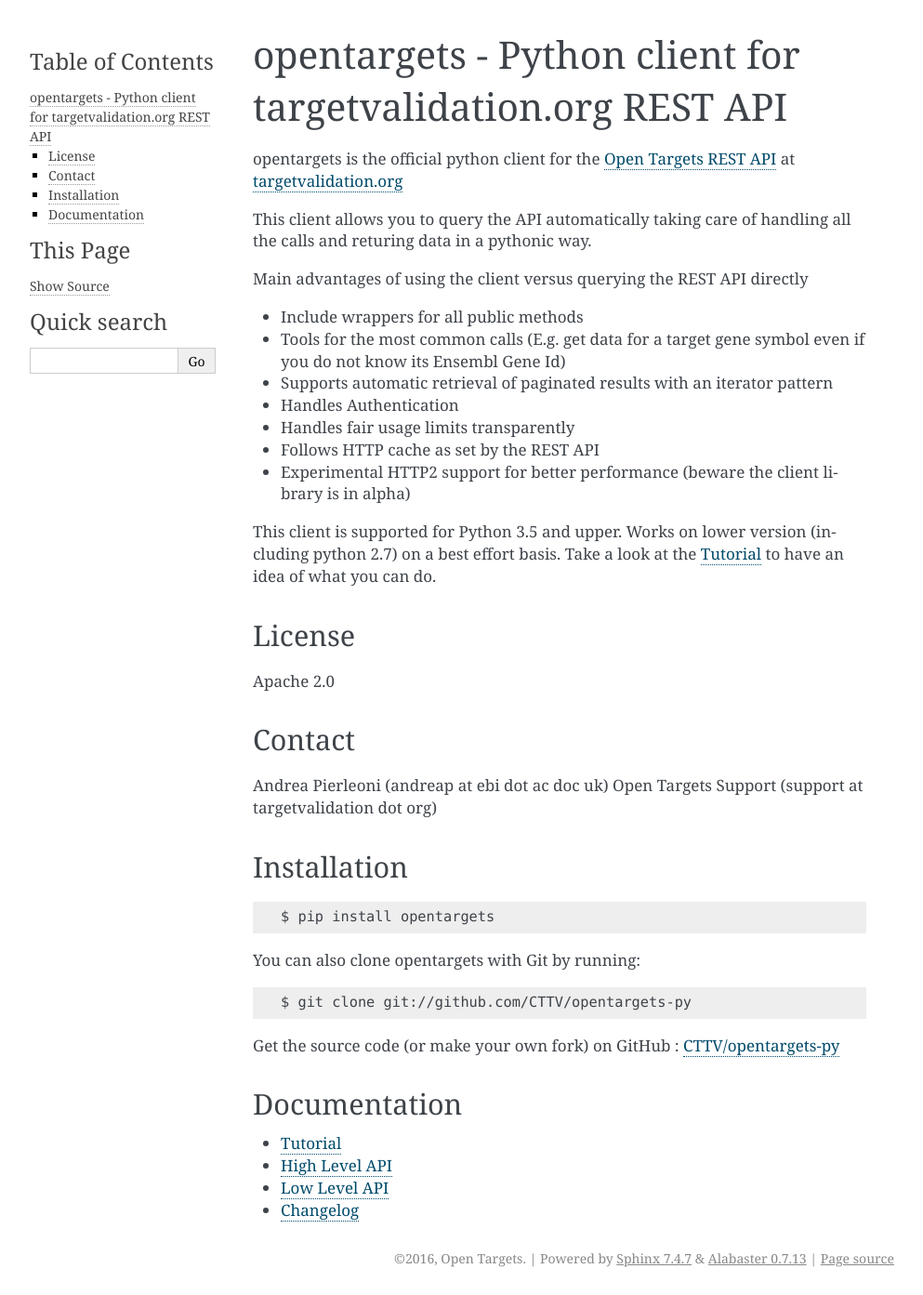
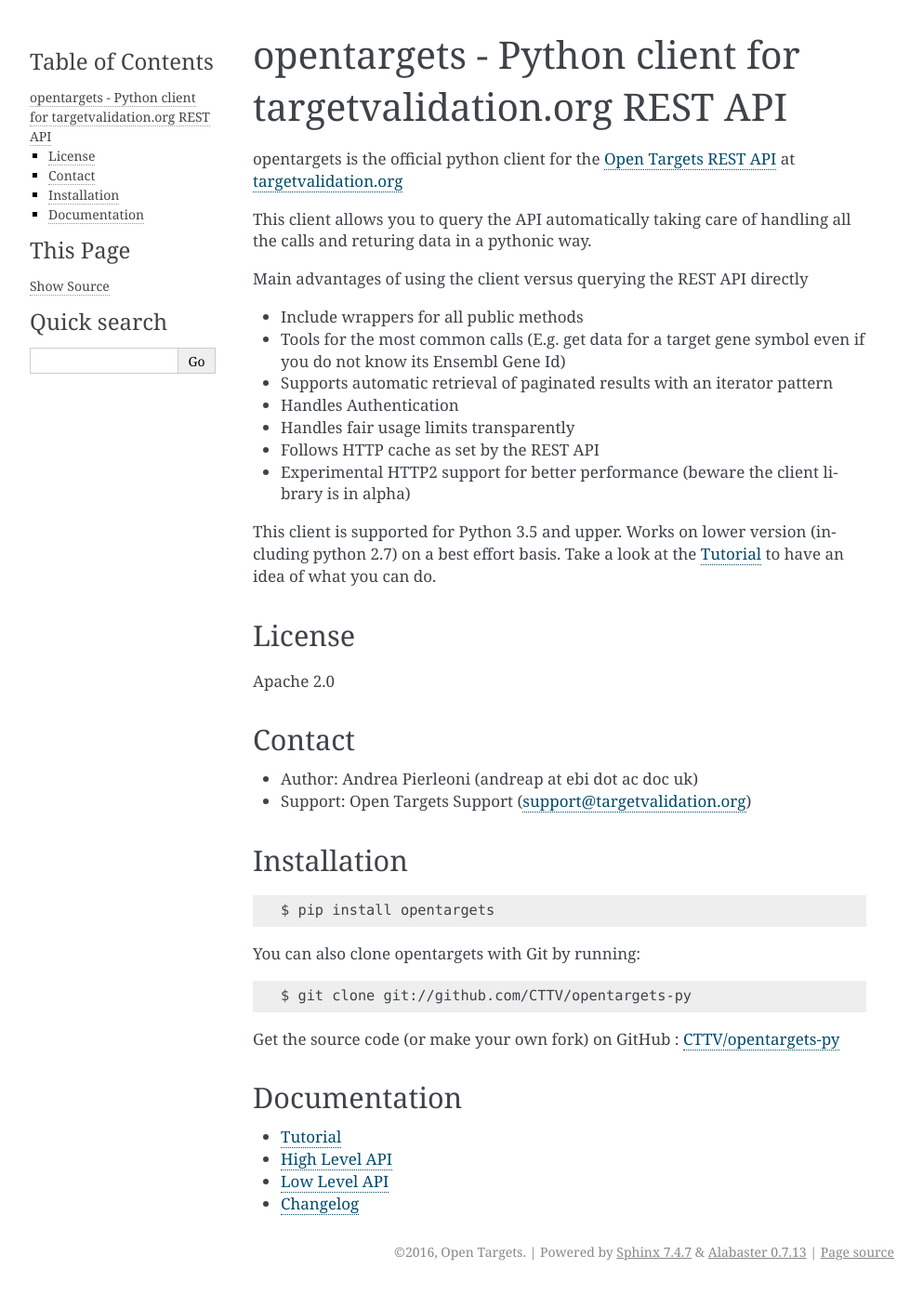
Before and after one commit to opentargets-archive/opentargets-py, a Sphinx documentation site: the page built from docs/source/index.rst, in a window 1280 px wide. Shown: the whole page at 93% size, without its empty margins (148-1141 px from the left). Built offline with Sphinx 7.4.7, drawn with Linux system fonts in a browser that asks for light colours.

Commit message:
improved docs

```diff
--- a/docs/source/index.rst
+++ b/docs/source/index.rst
@@ -1,10 +1,5 @@
 .. opentargets documentation master file, created by
    sphinx-quickstart on Fri Aug 26 08:55:19 2016.
-   You can adapt this file completely to your liking, but it should at least
-   contain the root `toctree` directive.
-
-.. Biograpy documentation master file, created by
-   sphinx-quickstart on Fri Apr 16 17:35:36 2010.
    You can adapt this file completely to your liking, but it should at least
    contain the root `toctree` directive.
 
@@ -48,8 +43,8 @@
 Contact
 -------
 
-Andrea Pierleoni (andreap at ebi dot ac doc uk)
-Open Targets Support (support at targetvalidation dot org)
+- Author: Andrea Pierleoni (andreap at ebi dot ac doc uk)
+- Support: Open Targets Support (support@targetvalidation.org)
 
 
 
```
